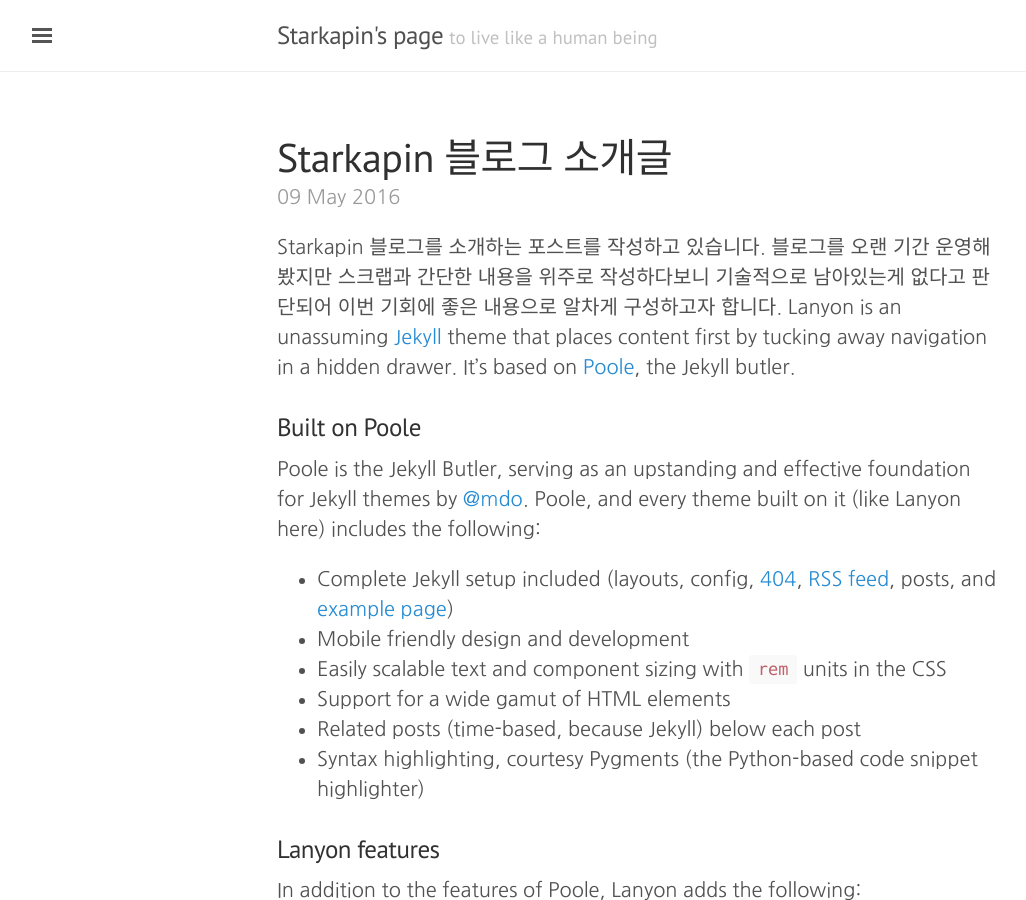
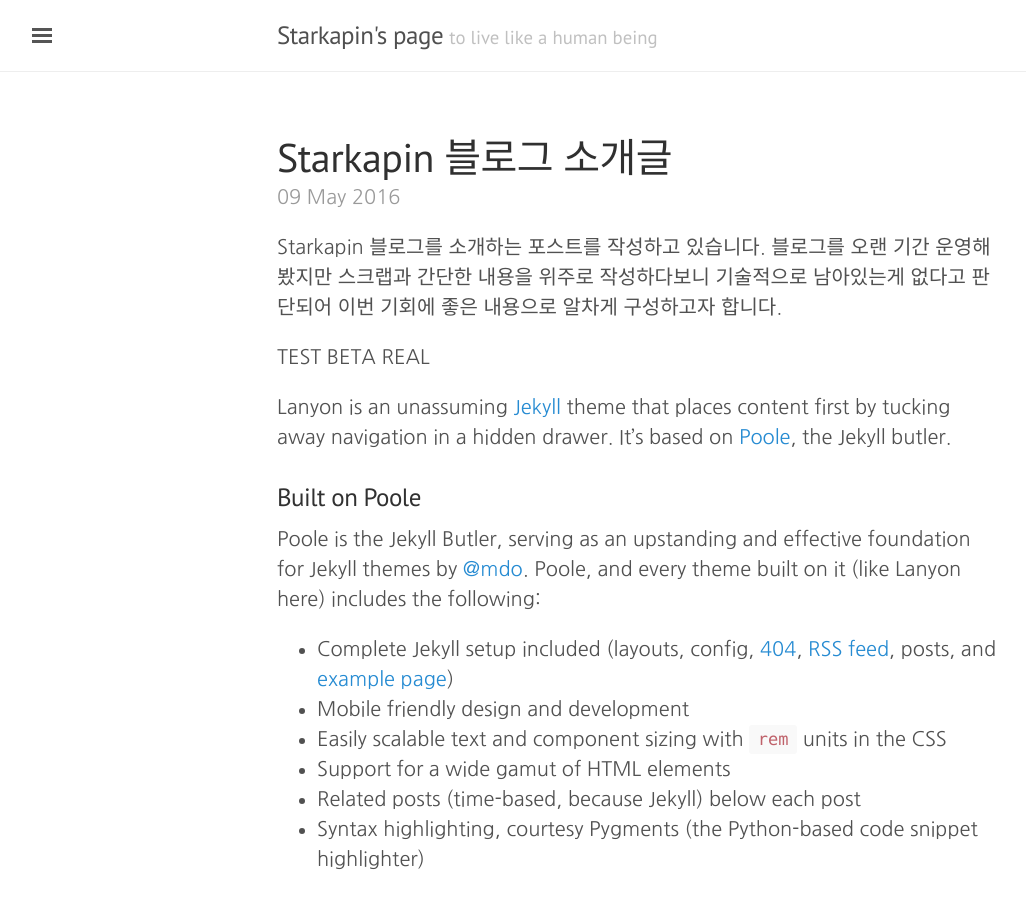
Before and after one commit to Sunggu/sunggu.github.com, a Jekyll site: the page built from _posts/2016-05-09-introducing-starkapin-blog.md, in a window 1280 px wide and 900 px high. Shown: the whole window, without its empty margins (3-1029 px from the left). Built offline with Jekyll 4.4.1, drawn with Linux system fonts in a browser that asks for light colours; some web fonts are replaced.

Commit message:
BOR-1876, 풀 리퀘스트 커밋 생성

```diff
--- a/_posts/2016-05-09-introducing-starkapin-blog.md
+++ b/_posts/2016-05-09-introducing-starkapin-blog.md
@@ -5,6 +5,9 @@
 
 Starkapin 블로그를 소개하는 포스트를 작성하고 있습니다.
 블로그를 오랜 기간 운영해봤지만 스크랩과 간단한 내용을 위주로 작성하다보니 기술적으로 남아있는게 없다고 판단되어 이번 기회에 좋은 내용으로 알차게 구성하고자 합니다.
+
+TEST BETA REAL
+
 Lanyon is an unassuming [Jekyll](http://jekyllrb.com) theme that places content first by tucking away navigation in a hidden drawer. It's based on [Poole](http://getpoole.com), the Jekyll butler.
 
 ### Built on Poole
```
